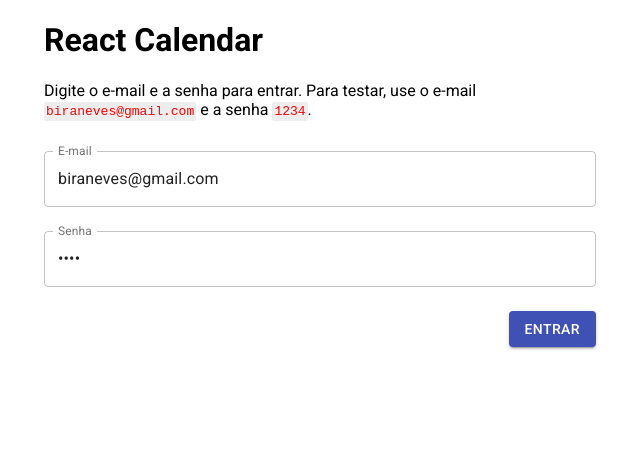
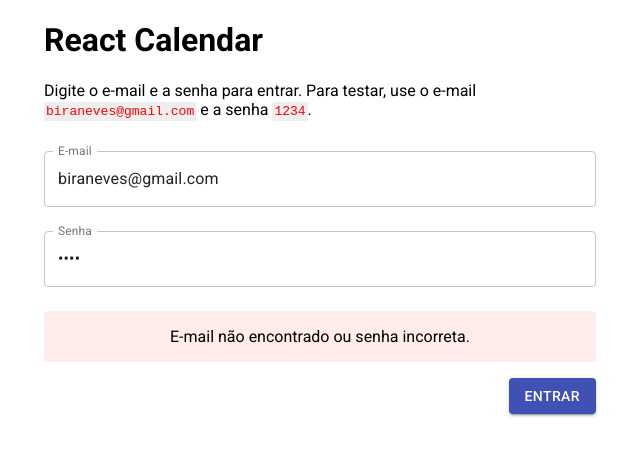
Before and after one commit to biraneves/react-calendar, a React (Create React App) app: page / in a window 1280 px wide. Both pictures are taken after a click on the button "ENTRAR". Shown: the top 456 px of the page, without its empty margins (320-960 px from the left). Built offline with nearby package versions, Linux system fonts and the light colour scheme; no server answers.

Commit message:
Criação de sessão no back end.

```diff
--- a/src/app/App.tsx
+++ b/src/app/App.tsx
@@ -7,21 +7,20 @@
 } from 'react-router-dom';
 import { getToday } from './dateFunctions';
 import { useEffect, useState } from 'react';
-import { getUserEndpoint } from './backend';
+import { getUserEndpoint, IUser } from './backend';
 import { LoginScreen } from './LoginScreen';
 
 function App() {
     const month = getToday().substring(0, 7);
-    const [hasSession, setHasSession] = useState(false);
+    const [user, setUser] = useState<IUser | null>(null);
 
     useEffect(() => {
-        getUserEndpoint().then(
-            () => setHasSession(true),
-            () => setHasSession(false),
+        getUserEndpoint().then(setUser,
+            () => setUser(null),
         );
     }, []);
 
-    if (hasSession) {
+    if (user) {
         return (
             <Router>
                 <Switch>
@@ -33,7 +32,7 @@
             </Router>
         );
     } else {
-        return <LoginScreen />;
+        return <LoginScreen onSignIn={setUser} />;
     }
 
 }
--- a/src/app/LoginScreen.tsx
+++ b/src/app/LoginScreen.tsx
@@ -1,12 +1,33 @@
+import { makeStyles } from '@material-ui/styles';
 import { Box, Button, Container, TextField } from '@material-ui/core';
 import { FormEvent, useState } from 'react';
+import { IUser, signInEndpoint } from './backend';
 
-export function LoginScreen() {
+const useStyles = makeStyles({
+    error: {
+        backgroundColor: 'rgb(253, 236, 234)',
+        borderRadius: '4px',
+        padding: '16px',
+        margin: '16px 0',
+        textAlign: 'center'
+    }
+});
+
+interface ILoginScreenProps {
+    onSignIn: (user: IUser) => void;
+}
+
+export function LoginScreen(props: ILoginScreenProps) {
+    const classes = useStyles();
     const [email, setEmail] = useState('biraneves@gmail.com');
     const [password, setPassword] = useState('1234');
+    const [error, setError] = useState('');
 
     function signIn(evt: FormEvent) {
         evt.preventDefault();
+        signInEndpoint(email, password).then(props.onSignIn,
+            (e) => setError('E-mail não encontrado ou senha incorreta.'),
+        );
     }
 
     return (
@@ -57,8 +78,9 @@
                     value={password}
                     onChange={(evt) => setPassword(evt.target.value)}
                 />
-                <Box textAlign='right' marginTop='16px'>
-                    <Button variant="contained" color="primary">
+                {error && (<div className={classes.error}>{error}</div>)}
+                <Box textAlign="right" marginTop="16px">
+                    <Button type="submit" variant="contained" color="primary">
                         Entrar
                     </Button>
                 </Box>
--- a/src/app/backend.tsx
+++ b/src/app/backend.tsx
@@ -16,18 +16,27 @@
     id: number;
 }
 
+export interface IUser {
+    name: string;
+    email: string;
+}
+
 export function getCalendarsEndpoint(): Promise<ICalendar[]> {
-    return fetch('http://localhost:8080/calendars').then(handleResponse);
+    return fetch('http://localhost:8080/calendars', {
+        credentials: 'include',
+    }).then(handleResponse);
 }
 
 export function getEventsEndpoint(from: string, to: string): Promise<IEvent[]> {
     return fetch(
         `http://localhost:8080/events?date_gte=${from}&date_lte=${to}&_sort=date,time`,
+        { credentials: 'include' },
     ).then(handleResponse);
 }
 
 export function createEventEndpoint(event: IEditingEvent): Promise<IEvent> {
     return fetch(`http://localhost:8080/events`, {
+        credentials: 'include',
         method: 'POST',
         headers: {
             'Content-Type': 'application/json',
@@ -38,6 +47,7 @@
 
 export function updateEventEndpoint(event: IEditingEvent): Promise<IEvent> {
     return fetch(`http://localhost:8080/events/${event.id}`, {
+        credentials: 'include',
         method: 'PUT',
         headers: {
             'Content-Type': 'application/json',
@@ -48,12 +58,29 @@
 
 export function deleteEventEndpoint(eventId: number): Promise<void> {
     return fetch(`http://localhost:8080/events/${eventId}`, {
+        credentials: 'include',
         method: 'DELETE',
     }).then(handleResponse);
 }
 
-export function getUserEndpoint(): Promise<void> {
-    return fetch(`http://localhost:8080/auth/user`).then(handleResponse);
+export function getUserEndpoint(): Promise<IUser> {
+    return fetch(`http://localhost:8080/auth/user`, {
+        credentials: 'include',
+    }).then(handleResponse);
+}
+
+export function signInEndpoint(
+    email: string,
+    password: string,
+): Promise<IUser> {
+    return fetch(`http://localhost:8080/auth/login`, {
+        credentials: 'include',
+        method: 'POST',
+        headers: {
+            'Content-Type': 'application/json',
+        },
+        body: JSON.stringify({ email, password }),
+    }).then(handleResponse);
 }
 
 function handleResponse(resp: Response) {
```
